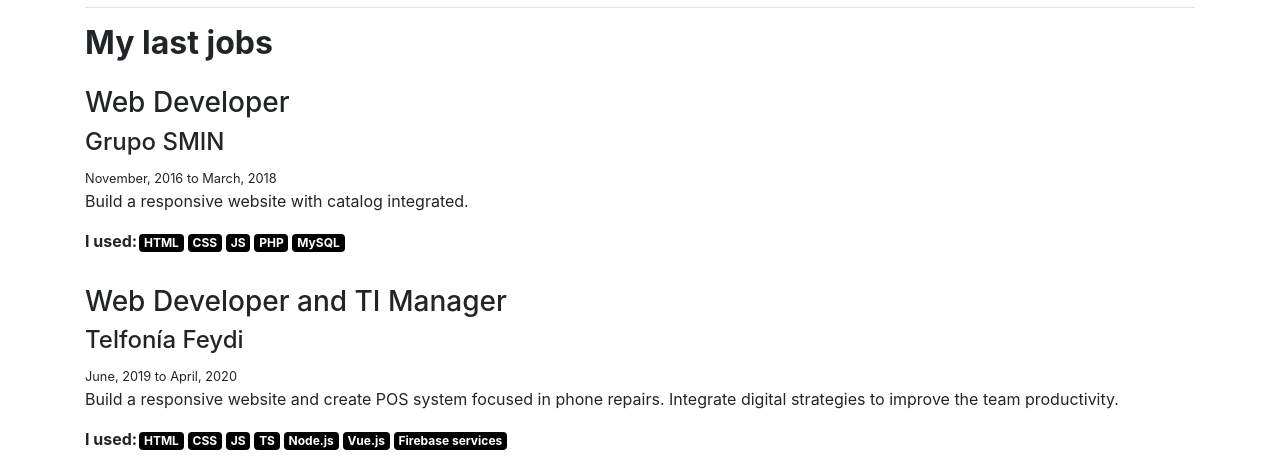
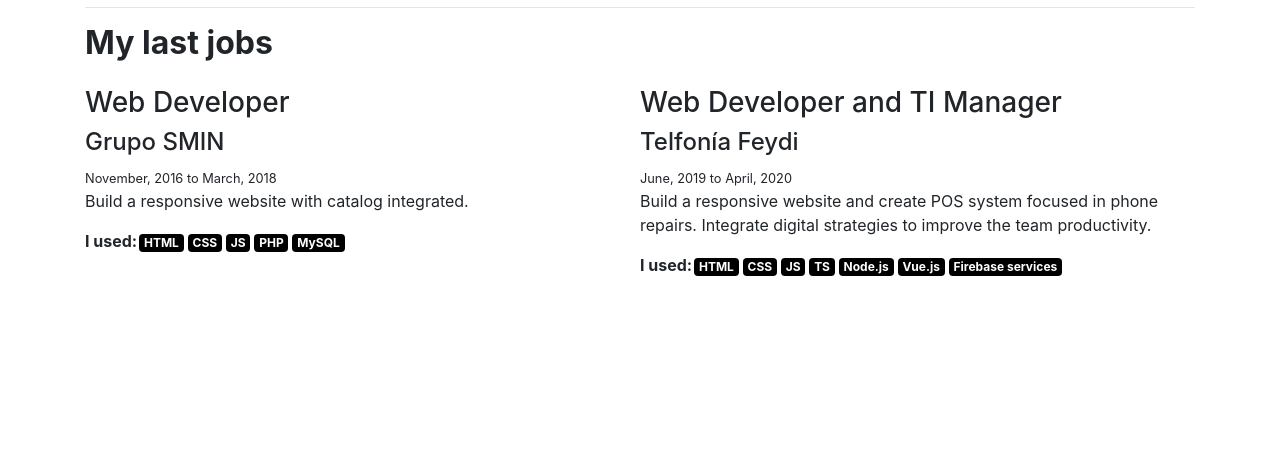
Before and after one commit to AlejandroMilan/MilanPortfolio, a Nuxt app: page /about in a window 1280 px wide. Shown: the part 405-869 px from the top of the page. After the commit the page ends 800 px from the top, so only its background shows below. Built offline with nearby package versions, Linux system fonts and the light colour scheme.

Commit message:
Responsive styles added to last job component

```diff
--- a/components/about_page-components/LastJobs.vue
+++ b/components/about_page-components/LastJobs.vue
@@ -28,6 +28,11 @@
 </template>
 
 <style lang="sass" scoped>
+.last-jobs-container
+  @media(min-width: 992px)
+    display: grid
+    grid-template-columns: 50% 50%
+
 .last-jobs-item
   padding: 1rem 0
 
```
